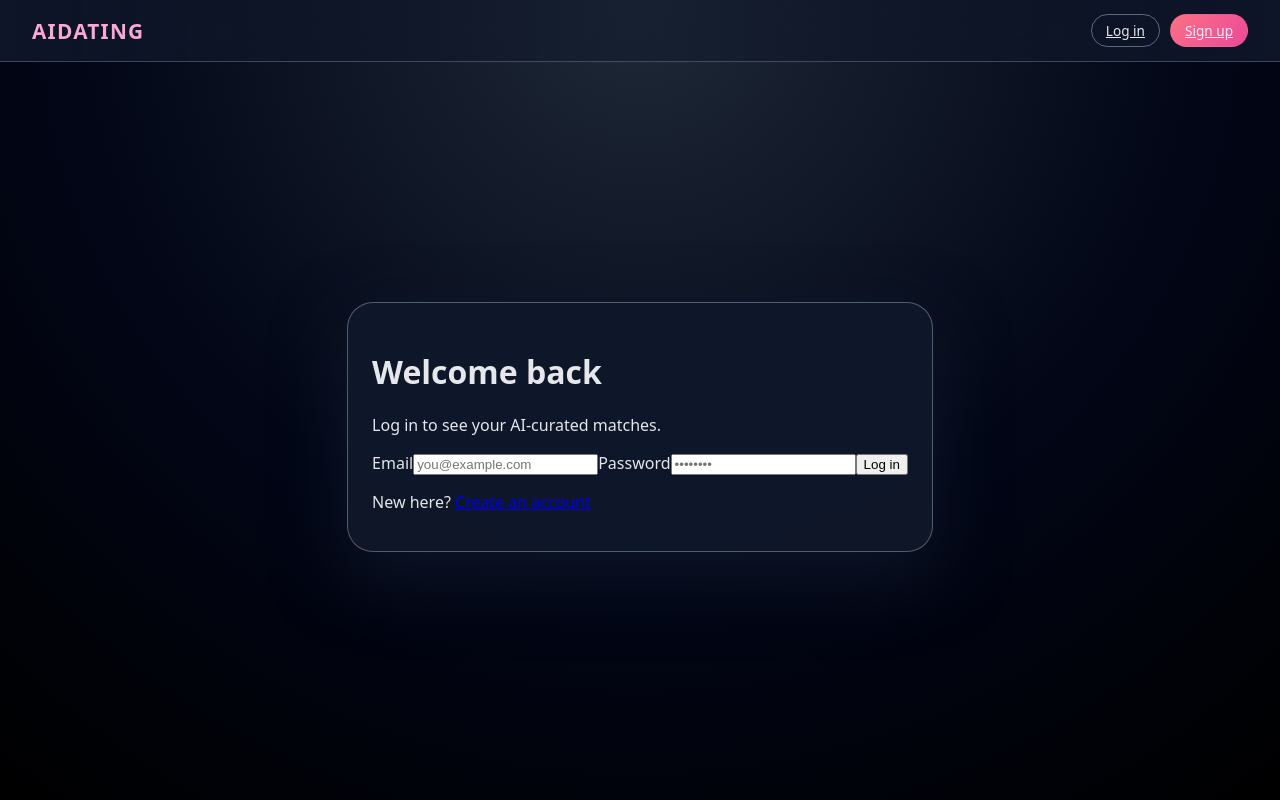
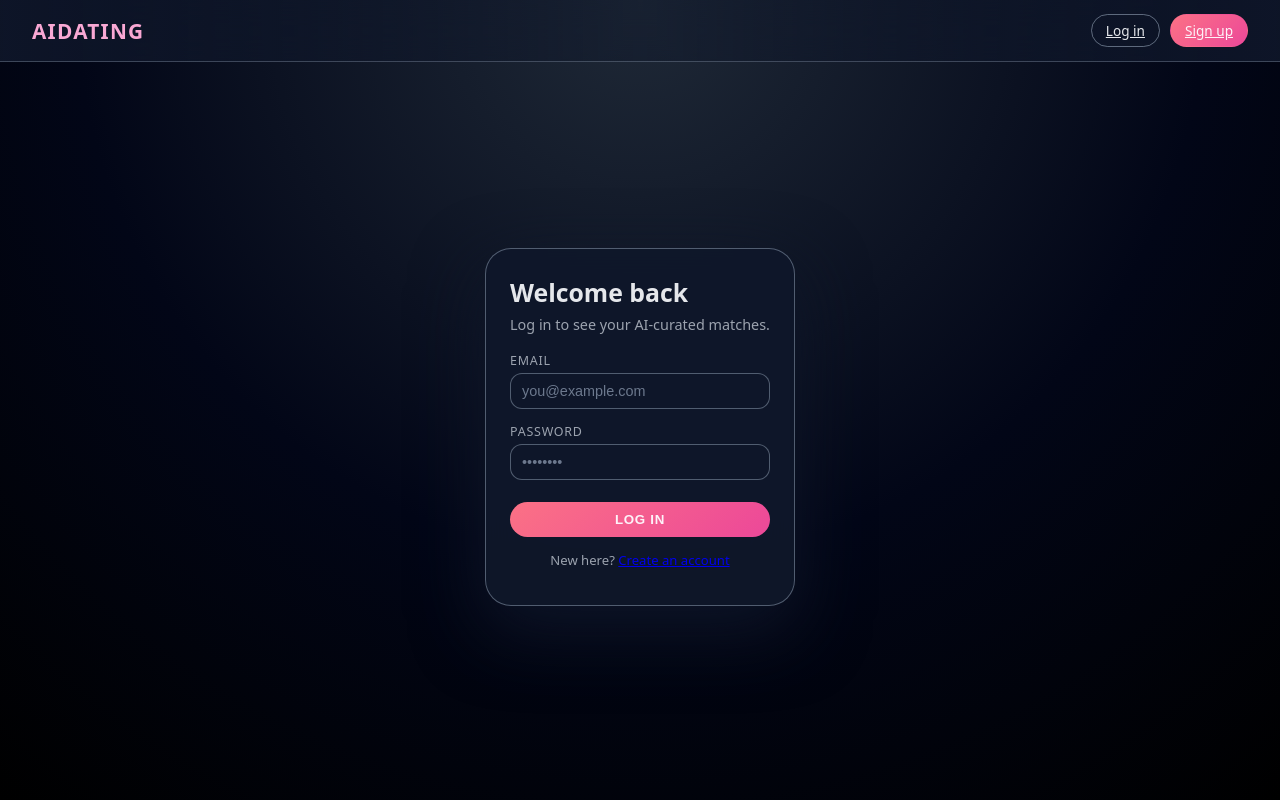
Before and after one commit to CL1234567890/AIDatingWeb, a React (Create React App) app in the folder frontend/: page /login in a window 1280 px wide. Built offline with nearby package versions, Linux system fonts and the light colour scheme; no server answers.

Commit message:
unify login page style

```diff
--- a/frontend/src/pages/Login.js
+++ b/frontend/src/pages/Login.js
@@ -42,8 +42,8 @@ const Login = () => {
 
   return (
     <div className="auth-card">
-      <h1 className="auth-title">Welcome back</h1>
-      <p className="auth-subtitle">
+      <h2>Welcome back</h2>
+      <p className="subtext">
         Log in to see your AI-curated matches.
       </p>
 
@@ -61,36 +61,41 @@ const Login = () => {
       )}
 
       <form className="auth-form" onSubmit={handleSubmit}>
-        <label className="auth-label">
-          Email
+        <div className="form-group">
+          <div className="label-row">
+            <span className="label">Email</span>
+          </div>
           <input
             type="email"
-            className="auth-input"
+            className="input"
             placeholder="you@example.com"
             value={email}
             onChange={(e) => setEmail(e.target.value)}
             required
           />
-        </label>
+        </div>
 
-        <label className="auth-label">
-          Password
+        <div className="form-group">
+          <div className="label-row">
+            <span className="label">Password</span>
+          </div>
           <input
             type="password"
-            className="auth-input"
+            className="input"
             placeholder="••••••••"
             value={password}
             onChange={(e) => setPassword(e.target.value)}
             required
           />
-        </label>
+        </div>
 
-        <button type="submit" className="auth-button" disabled={loading}>
+        <button type="submit" className="primary-button" disabled={loading}>
           {loading ? "Logging in..." : "Log in"}
         </button>
 
-        <p className="auth-hint">
-          New here? <Link to="/register">Create an account</Link>
+        <p className="secondary-text">
+          New here?{" "}
+          <Link to="/register">Create an account</Link>
         </p>
       </form>
     </div>
```
